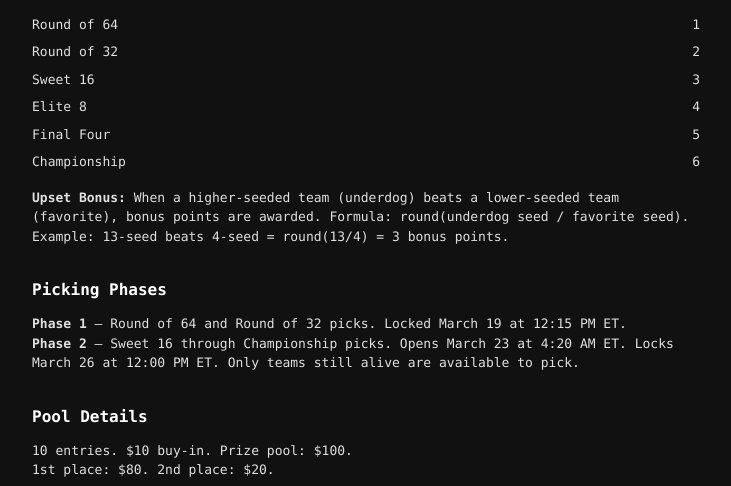
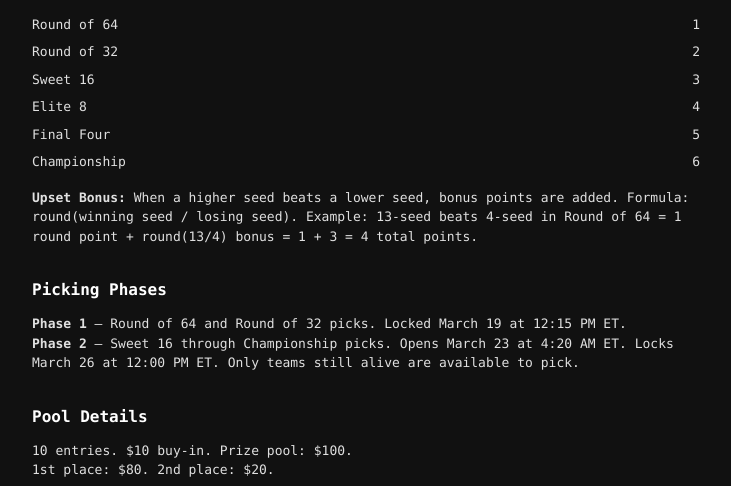
Before and after one commit to coryinsiderz/family-bracket, a Flask app: page /rules in a window 1280 px wide. Shown: the part 155-641 px from the top of the page, without its empty margins (274-1005 px from the left). Run offline with Flask 3, Linux system fonts and the light colour scheme; the visitor is signed in with stand-in values (Sample User, id 1).

Commit message:
Clarify upset bonus text: show total = round points + bonus
Co-Authored-By: Claude Opus 4.6 <noreply@anthropic.com>

```diff
--- a/templates/rules.html
+++ b/templates/rules.html
@@ -14,7 +14,7 @@
         <tr><td style="padding: 4px 0;">Final Four</td><td style="text-align: right;">5</td></tr>
         <tr><td style="padding: 4px 0;">Championship</td><td style="text-align: right;">6</td></tr>
     </table>
-    <p><strong>Upset Bonus:</strong> When a higher-seeded team (underdog) beats a lower-seeded team (favorite), bonus points are awarded. Formula: round(underdog seed / favorite seed). Example: 13-seed beats 4-seed = round(13/4) = 3 bonus points.</p>
+    <p><strong>Upset Bonus:</strong> When a higher seed beats a lower seed, bonus points are added. Formula: round(winning seed / losing seed). Example: 13-seed beats 4-seed in Round of 64 = 1 round point + round(13/4) bonus = 1 + 3 = 4 total points.</p>
 
     <h2 style="margin-top: 32px;">Picking Phases</h2>
     <p><strong>Phase 1</strong> — Round of 64 and Round of 32 picks. Locked March 19 at 12:15 PM ET.</p>
```
